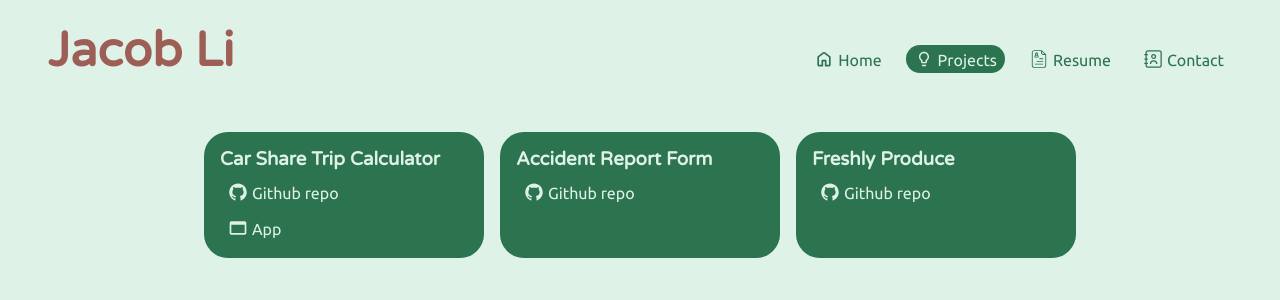
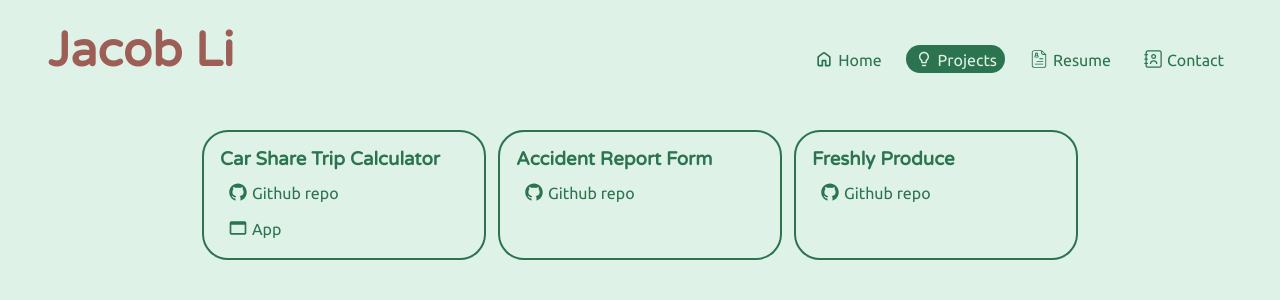
Before and after one commit to jacobbli/jacobbli.github.io, a Vue app: page /projects in a window 1280 px wide. Shown: the top 300 px of the page. Built offline with nearby package versions, Linux system fonts and the light colour scheme.

Commit message:
Change color theme of cards

```diff
--- a/src/components/BaseCard.vue
+++ b/src/components/BaseCard.vue
@@ -27,8 +27,9 @@ defineProps({
   padding: 16px;
   border-radius: 24px;
 
-  background-color: var(--primary-color);
-  color: var(--secondary-color);
+  background-color: var(--secondary-color);
+  color: var(--primary-color);
+  outline: var(--primary-color) solid 2px;
 }
 
 @media only screen and (min-width: 768px) {
--- a/src/components/projects/ProjectCard.vue
+++ b/src/components/projects/ProjectCard.vue
@@ -1,10 +1,10 @@
 <template>
   <base-card :title="project.label">
     <div class="projectCard__content">
-      <base-link v-if="project.github != ''" :is-primary-color="false" label="Github repo" icon="Github"
+      <base-link v-if="project.github != ''" :is-primary-color="true" label="Github repo" icon="Github"
         @click="navigateTo(project.github)" />
 
-      <base-link v-if="project.app != ''" :is-primary-color="false" label="App" icon="App"
+      <base-link v-if="project.app != ''" :is-primary-color="true" label="App" icon="App"
         @click="navigateTo(project.app)" />
 
     </div>
```
